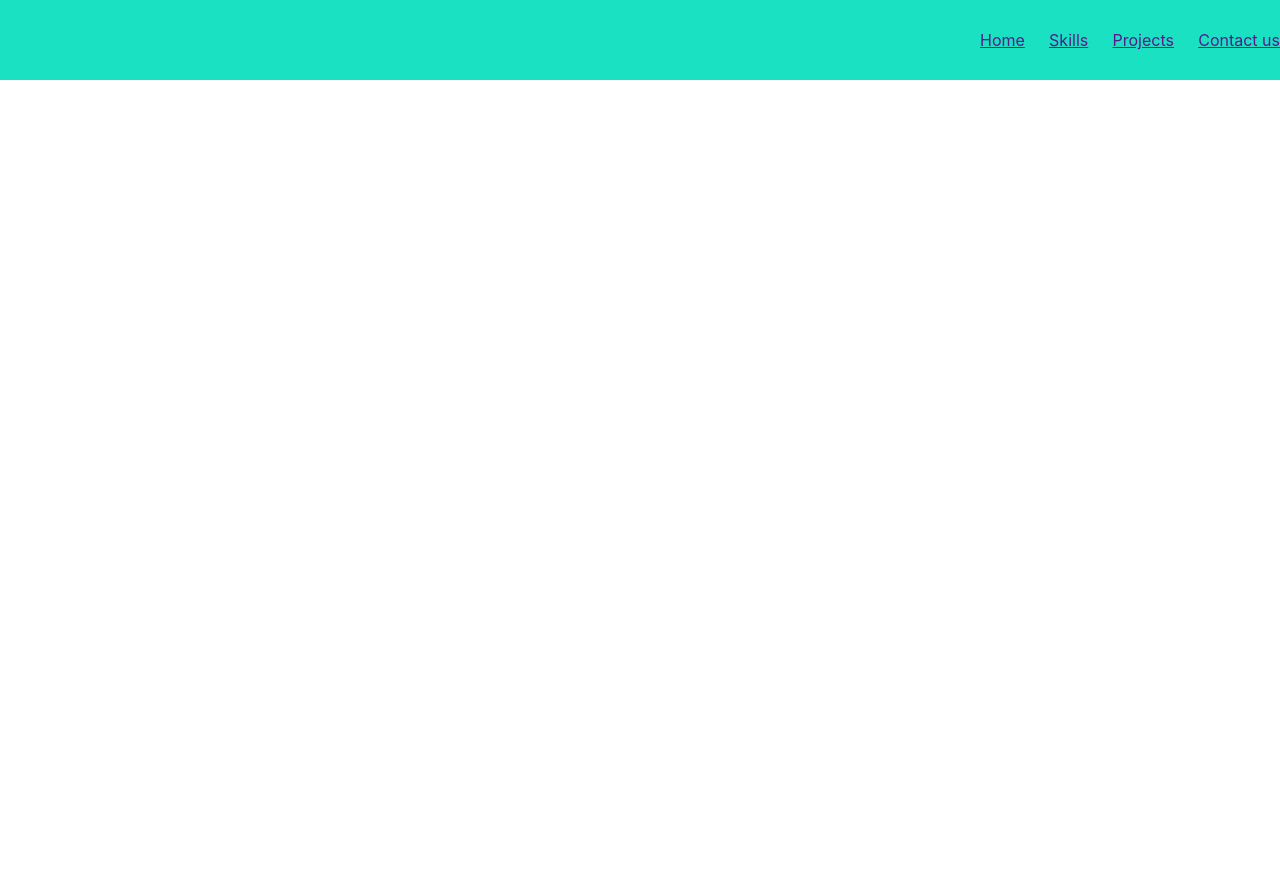
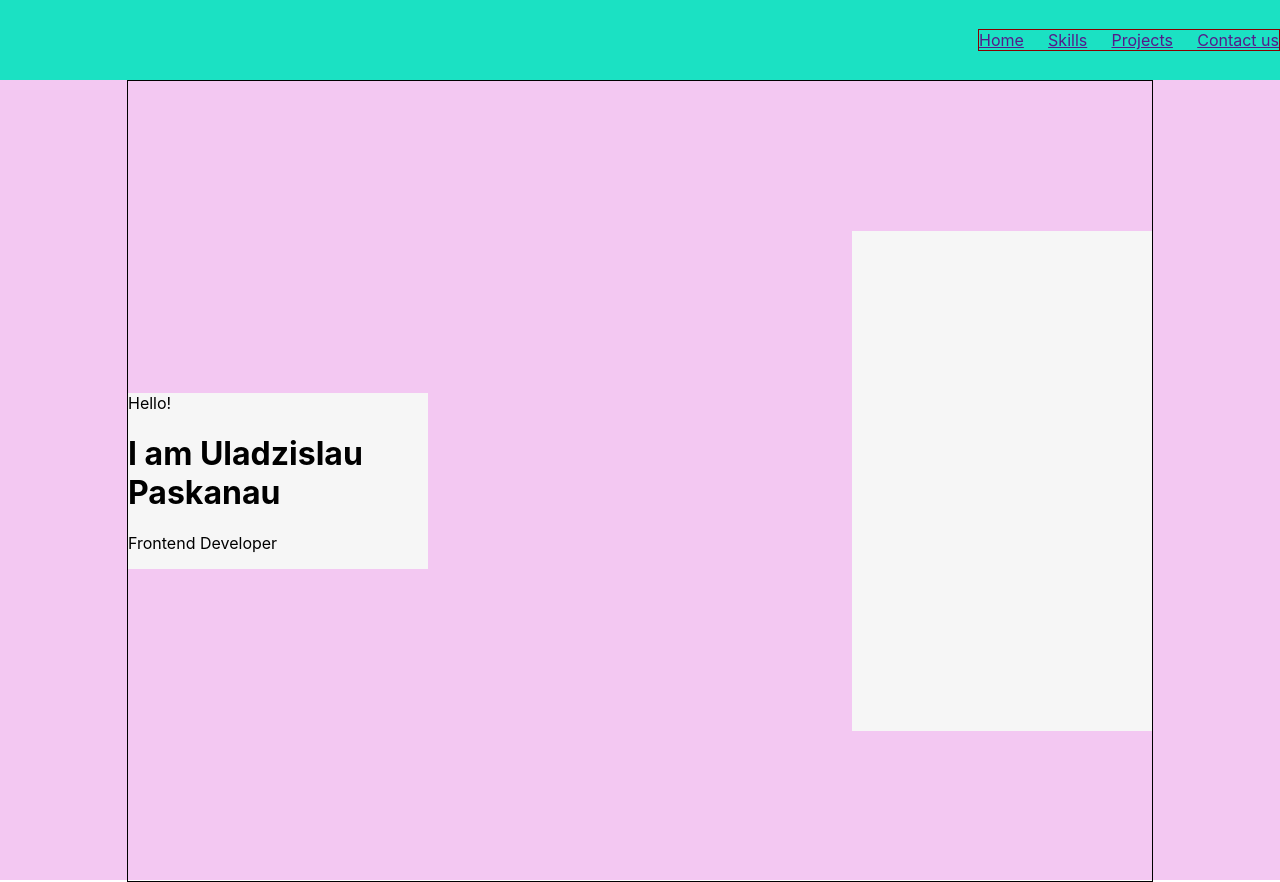
Before and after one commit to Paskinho/my_portfolio, a React (Create React App) app: page / in a window 1280 px wide. Before the commit the page ends 800 px from the top, so only its background shows below. Built offline with nearby package versions, Linux system fonts and the light colour scheme.

Commit message:
changed css in Main.tsx

```diff
--- a/src/components/main/Main.Module.css
+++ /dev/null
@@ -1,4 +0,0 @@
-.mainBlock {
-    height: 100vh;
-    background-color: #f3c8f2;
-}
--- /dev/null
+++ b/src/components/main/Main.module.css
@@ -0,0 +1,25 @@
+.mainBlock {
+    height: 100vh;
+    background-color: #f3c8f2;
+}
+
+.container {
+    border: 1px solid;
+    height: 100%;
+    width: 80%;
+    margin: 0 auto;
+    display: flex;
+    align-items: center;
+    justify-content: space-between;
+}
+
+.text {
+    width: 300px;
+    background-color: #f6f6f6;
+}
+
+.photo {
+    width: 300px;
+    height: 500px;
+    background-color: #f6f6f6;
+}
--- a/src/components/main/Main.tsx
+++ b/src/components/main/Main.tsx
@@ -3,9 +3,18 @@ import s from "./Main.module.css"
 
 
 export const Main = () => {
-    return(
+    return (
         <div className={s.mainBlock}>
-
+            <div className={s.container}>
+            <div className={s.text}>
+                <span>Hello!</span>
+                <h1>I am Uladzislau Paskanau</h1>
+                <p>Frontend Developer</p>
+            </div>
+            <div className={s.photo}>
+                <img src=""/>
+            </div>
+            </div>
         </div>
     );
 }
--- a/src/components/nav/Nav.module.css
+++ b/src/components/nav/Nav.module.css
@@ -3,4 +3,5 @@
 width: 300px;
    display: flex;
    justify-content: space-between;
+   border: 1px solid;
 }
```
